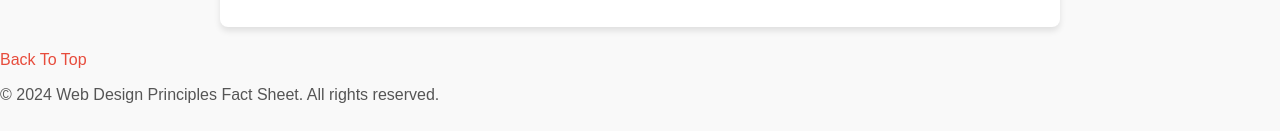
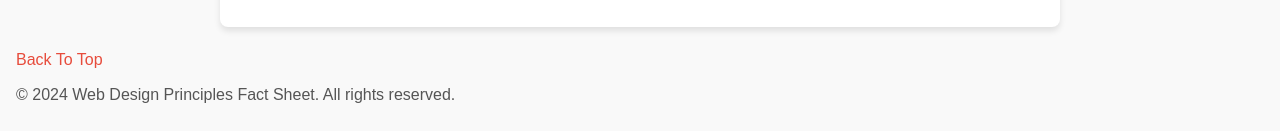
Before and after one commit to yhchan99/yhchan99.github.io, a plain HTML site: page index.html in a window 1280 px wide. Shown: the part 4396-4527 px from the top of the page. Drawn offline with Linux system fonts and the light colour scheme.

Commit message:
Edited Footer

```diff
--- a/index.html
+++ b/index.html
@@ -78,7 +78,7 @@
     </main>
 
     <footer>
-        <a href="#head">Back To Top</a>
+        <a href="#head" class="backToTop">Back To Top</a>
         <p>&copy; 2024 Web Design Principles Fact Sheet. All rights reserved.</p>
 
 </body>
--- a/styleSheets/main.css
+++ b/styleSheets/main.css
@@ -160,3 +160,7 @@ img {
     color: darkred;
     font-weight: bold;
 }
+
+footer {
+    padding: 0 0 1em 1em;
+}
```
